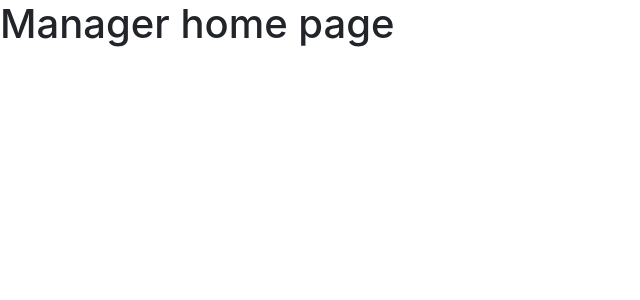
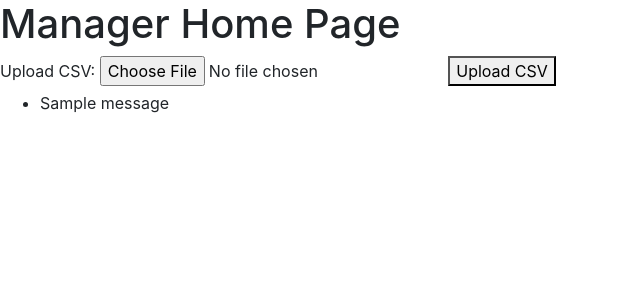
Before and after one commit to CougarBellinger/SFWE403-503-Project, a Django app: page /users/manager_home/ in a window 1280 px wide. Shown: the part 56-356 px from the top of the page, without its empty margins (0-640 px from the left). Run offline with Django 4.2, Linux system fonts and the light colour scheme; a user stored in the database is signed in; tables that the repository leaves empty hold one stand-in row (values such as "Sample post"); one stand-in notice (Sample message) is shown; parts of the project's set-up code (start-up, migrations or seed data) failed here and were passed over; some libraries are stand-ins or nearby versions.

Commit message:
Added CSVfile upload from distributors on manager homepage

```diff
--- /dev/null
+++ b/MyPharma/media/csv_files/test_file.csv
@@ -0,0 +1,5 @@
+Name,Age,Occupation
+Alice,23,Engineer
+Bob,30,Doctor
+Charlie,35,Artist
+David,45,Writer
--- a/MyPharma/users/forms.py
+++ b/MyPharma/users/forms.py
@@ -26,3 +26,6 @@ class FirstPasswordChangeForm(SetPasswordForm):
      class Meta:
         model = CustomUser
         fields = [ 'new_password1', 'new_password2']
+
+class CSVUploadForm(forms.Form):
+    csv_file = forms.FileField()
--- a/MyPharma/users/templates/manager_home.html
+++ b/MyPharma/users/templates/manager_home.html
@@ -1,9 +1,21 @@
-
 {% extends 'base.html' %}
 
 {% block content %}
-<h1>Manager home page
+<h1>Manager Home Page</h1>
 
-</h1>
+<form method="POST" enctype="multipart/form-data">
+    {% csrf_token %}
+    <label for="csv_file">Upload CSV:</label>
+    <input type="file" name="csv_file" accept=".csv" required>
+    <button type="submit">Upload CSV</button>
+</form>
+
+{% if messages %}
+  <ul>
+    {% for message in messages %}
+      <li>{{ message }}</li>
+    {% endfor %}
+  </ul>
+{% endif %}
 
 {% endblock %}
--- a/MyPharma/users/views.py
+++ b/MyPharma/users/views.py
@@ -4,7 +4,7 @@ from django.contrib import messages
 from django.contrib.auth import authenticate, login, logout, update_session_auth_hash
 from django.contrib.auth.forms import AuthenticationForm
 from .forms import UserRegistrationForm
-from .models import PharmacyManager,PharmacyTechnician,Pharmacist,Cashier,GeneralUser,CustomUser
+from .models import PharmacyManager,PharmacyTechnician,Pharmacist,Cashier,GeneralUser,CustomUser, Medications
 from .forms import CustomUser
 from .models import PharmacyManager,PharmacyTechnician,Pharmacist,Cashier,GeneralUser
 from .forms import CustomUser, FirstPasswordChangeForm
@@ -14,6 +14,10 @@ from .forms import LoginForm
 from django.contrib.auth.decorators import login_required
 from django.contrib.auth.hashers import make_password
 from .forms import UserCreationForm, UserRegistrationForm
+import csv
+from .forms import CSVUploadForm
+from io import TextIOWrapper
+from datetime import datetime
 
 @login_required
 def home_view(request):
@@ -192,7 +196,32 @@ def create_user(request):
 
 @login_required
 def manager_home(request):
-    return render(request, 'manager_home.html')
+    if request.method == 'POST':
+        form = CSVUploadForm(request.POST, request.FILES)
+        if form.is_valid():
+            csv_file = TextIOWrapper(request.FILES['csv_file'].file, encoding='utf-8')
+            reader = csv.DictReader(csv_file)
+
+            for row in reader:
+                try:
+                    expiration_date = datetime.strptime(row['ExpDate'], '%m/%d/%Y').date()
+
+                    # Create Medications entry, ignoring the "Ignore" column
+                    Medications.objects.create(
+                        name=row['Name'],
+                        expiration_date=expiration_date,
+                        tablet_count=row['Amount']
+                    )
+                except Exception as e:
+                    messages.error(request, f"Error processing row {row}: {e}")
+                    continue
+
+            messages.success(request, "Medications successfully uploaded.")
+            return redirect('manager_home')
+    else:
+        form = CSVUploadForm()
+
+    return render(request, 'manager_home.html', {'form': form})
 
 @login_required
 def customer_home(request):
```
Also changed, not shown: MyPharma/users/migrations/0006_csvfile.py (added), MyPharma/users/migrations/0007_merge_0006_csvfile_0006_medications.py (added), MyPharma/users/migrations/0008_delete_csvfile.py (added), 3 other files.
